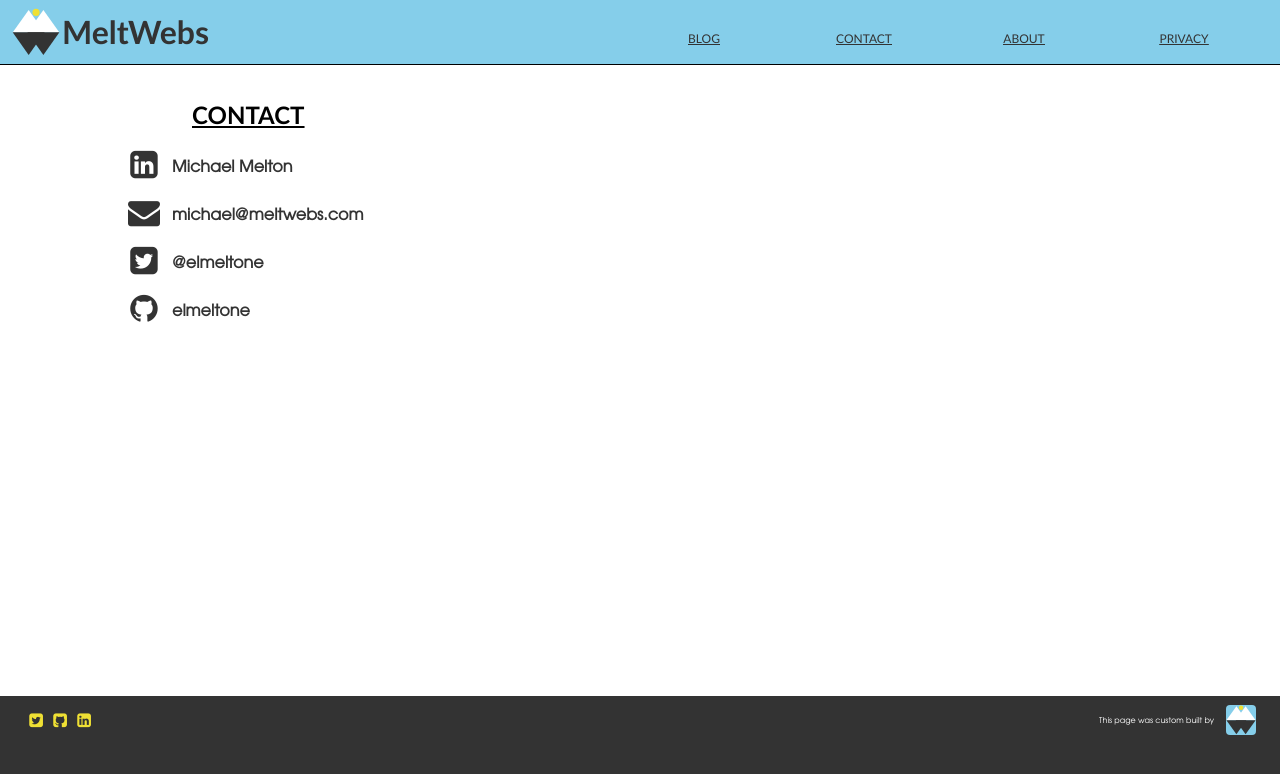
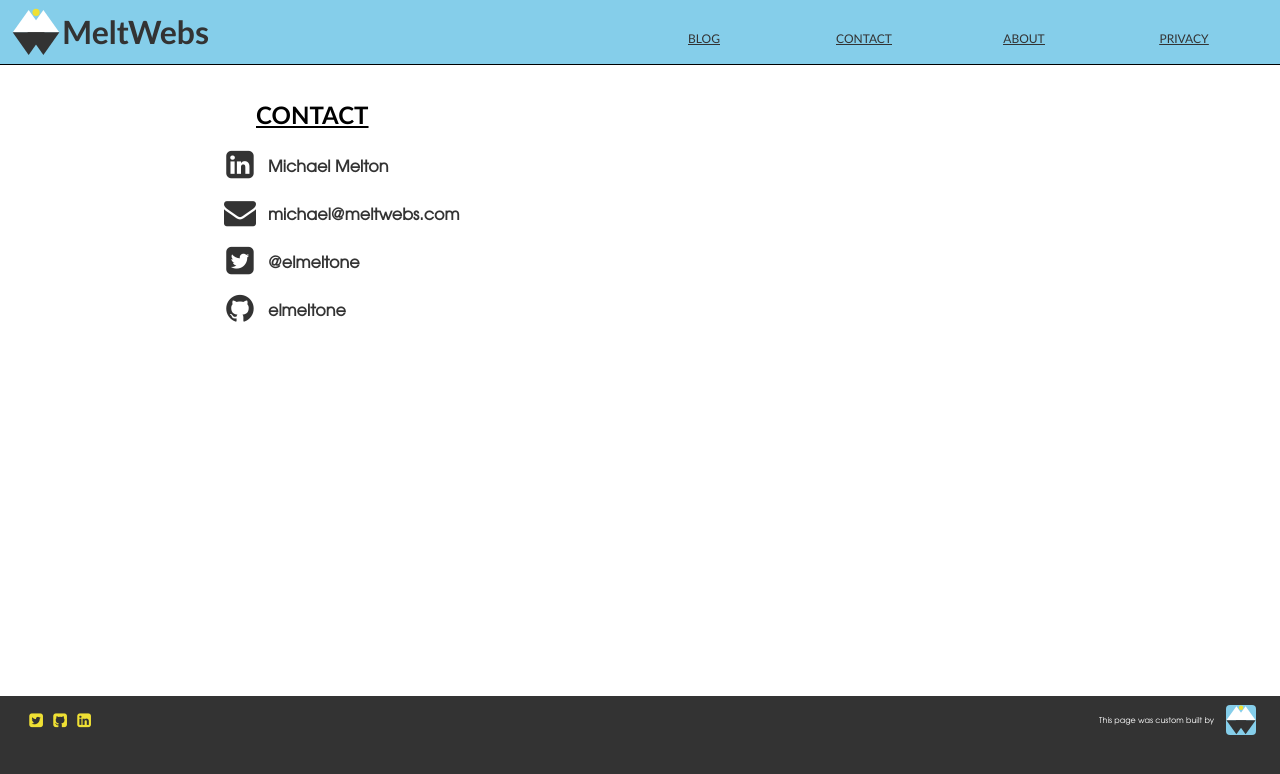
Before and after one commit to elmeltone/mjm, a website: page pages/contact.html in a window 1280 px wide. Drawn offline with nearby package versions, Linux system fonts and the light colour scheme.

Commit message:
Fixes pages-text format at 500px width

```diff
--- a/sass/_responsive.scss
+++ b/sass/_responsive.scss
@@ -90,4 +90,10 @@
     font-size: 14px;
     line-height: 18px;
   }
+  .page-title, .page-text, .contact-wrapper {
+    width: 60%;
+  }
+  .contact-wrapper {
+    width: 65%;
+  }
 }
```
Also changed, not shown: main.css.
